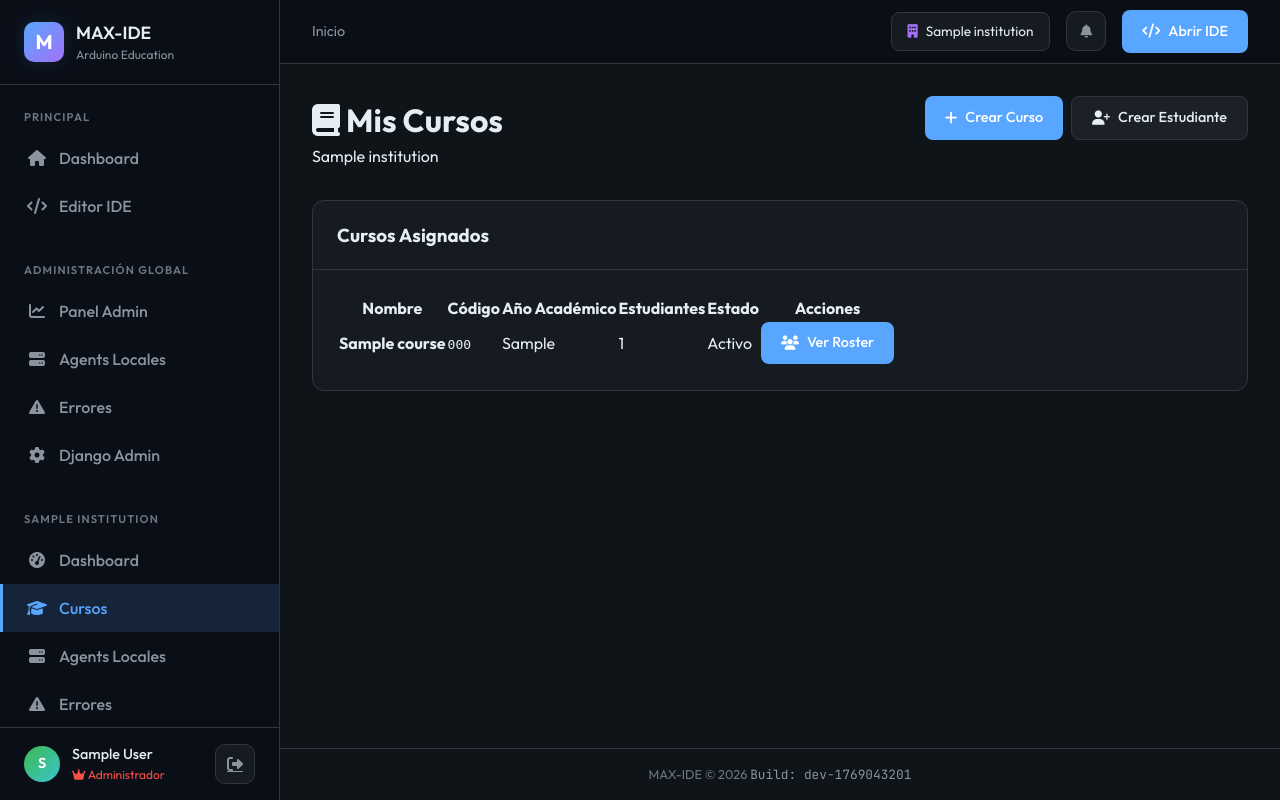
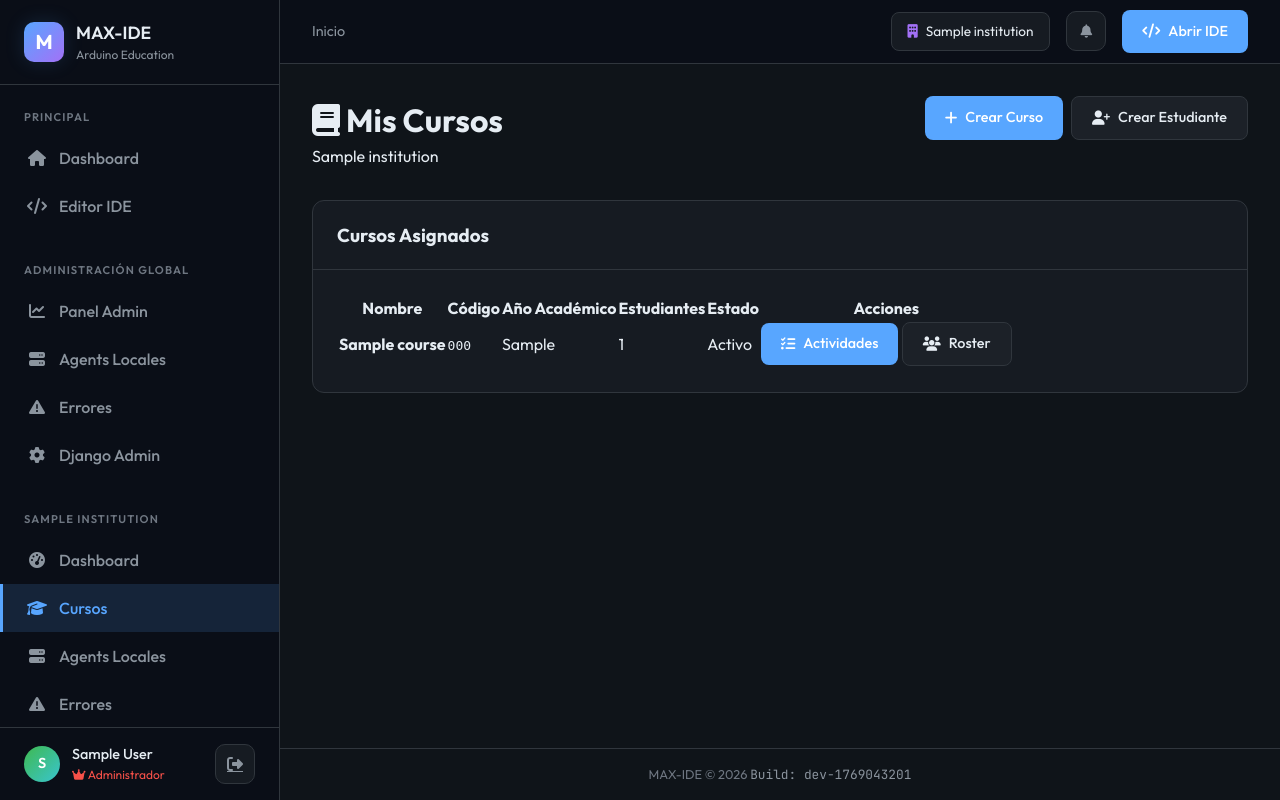
Before and after one commit to Luvigo/Max, a Django app: a page that uses editor/templates/partials/sidebar.html in a window 1280 px wide. Run offline with Django 5.2, Linux system fonts and the light colour scheme; a user stored in the database is signed in; tables that the repository leaves empty hold one stand-in row (values such as "Sample post").

Commit message:
UX: Agregar acceso a actividades para tutores
- Agregar botón 'Actividades' en lista de cursos del tutor
- Mejorar header de lista de actividades con botón visible 'Nueva Actividad'
- Agregar enlace 'Crear Actividad' en sidebar del tutor
- Ahora el tutor puede:
  1. Ir a Mis Cursos → Click 'Actividades' en un curso
  2. O usar el sidebar → 'Crear Actividad' (selecciona curso)

```diff
--- a/editor/templates/editor/academic/tutor/courses_list.html
+++ b/editor/templates/editor/academic/tutor/courses_list.html
@@ -53,10 +53,14 @@
                             <span class="badge badge-secondary">{{ course.get_status_display }}</span>
                             {% endif %}
                         </td>
-                        <td>
+                        <td style="white-space: nowrap;">
+                            <a href="{% url 'editor:tutor_activities_list' institution_slug=institution.slug course_id=course.id %}"
+                               class="btn btn-sm btn-primary" title="Ver actividades">
+                                <i class="fas fa-tasks"></i> Actividades
+                            </a>
                             <a href="{% url 'editor:tutor_course_roster' institution_slug=institution.slug course_id=course.id %}"
-                               class="btn btn-sm btn-primary">
-                                <i class="fas fa-users"></i> Ver Roster
+                               class="btn btn-sm btn-secondary" title="Ver estudiantes">
+                                <i class="fas fa-users"></i> Roster
                             </a>
                         </td>
                     </tr>
--- a/editor/templates/partials/sidebar.html
+++ b/editor/templates/partials/sidebar.html
@@ -103,6 +103,11 @@
                 <span>Crear Curso</span>
             </a>
 
+            <a href="/i/{{ institution.slug }}/tutor/activities/new/" class="nav-item">
+                <i class="fas fa-clipboard-list"></i>
+                <span>Crear Actividad</span>
+            </a>
+
             <a href="/i/{{ institution.slug }}/tutor/students/new/" class="nav-item">
                 <i class="fas fa-user-plus"></i>
                 <span>Crear Estudiante</span>
```
Also changed, not shown: editor/templates/editor/activity/tutor/activities_list.html (+5 -7 lines).
